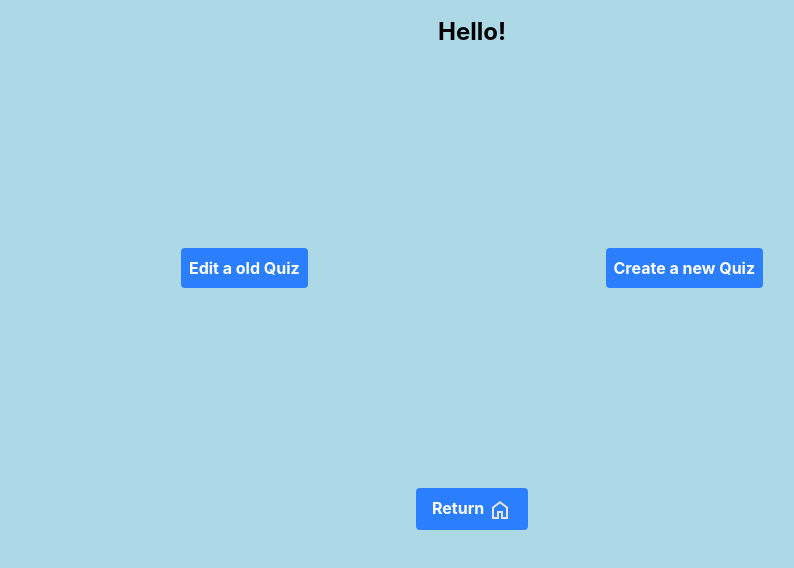
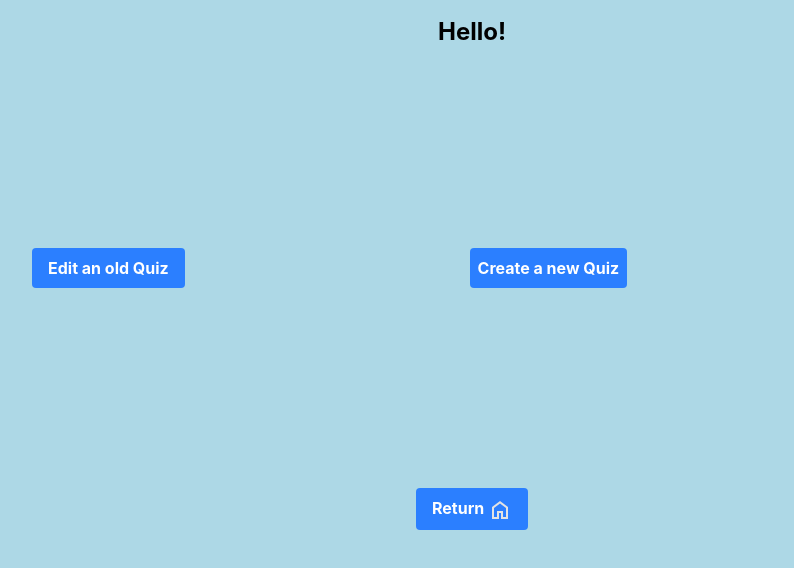
Before and after one commit to Toy085/What-is-Quiz, a SvelteKit app: page /create in a window 1280 px wide. Shown: the top 568 px of the page, without its empty margins (168-962 px from the left). Built offline with nearby package versions, Linux system fonts and the light colour scheme.

Commit message:
Replaced button on create page with file upload button

```diff
--- a/src/routes/create/+page.svelte
+++ b/src/routes/create/+page.svelte
@@ -20,7 +20,9 @@
     <button onclick={saveQuizTemp} class="bg-blue-500 hover:bg-blue-700 m-auto block text-white font-bold p-2 rounded cursor-pointer">Save Quiz</button>
 {:else}
     <div class="flex flex-row m-50">
-        <button onclick={creationMode = true} class="bg-blue-500 hover:bg-blue-700 m-auto block text-white font-bold p-2 rounded cursor-pointer">Edit a old Quiz</button>
+        <input type="file" id="jsonInput" accept=".json" onchange={quizUpload} class="hidden">
+        <label for="jsonInput" class="bg-blue-500 hover:bg-blue-700 text-white font-bold py-2 px-4 rounded cursor-pointer">Edit an old Quiz</label>
+
         <button onclick={creationMode = true} class="bg-blue-500 hover:bg-blue-700 m-auto block text-white font-bold p-2 rounded cursor-pointer">Create a new Quiz</button>
     </div>
 {/if}
```
